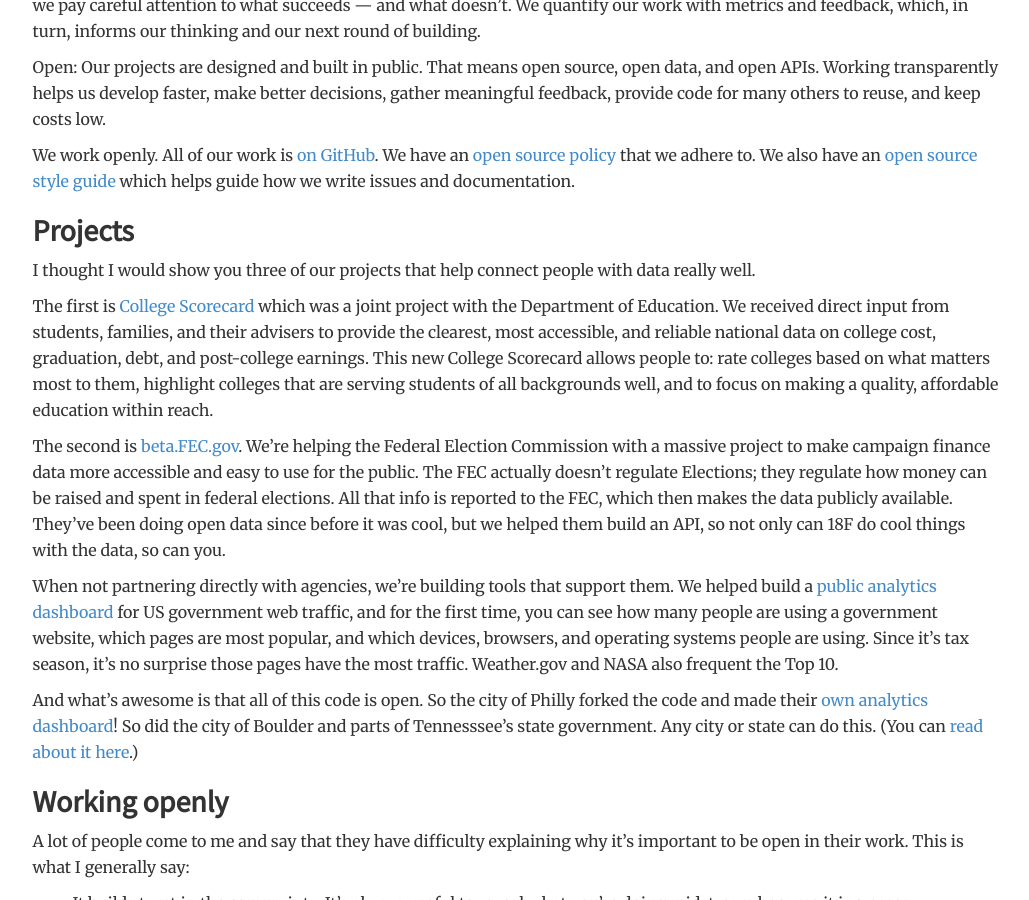
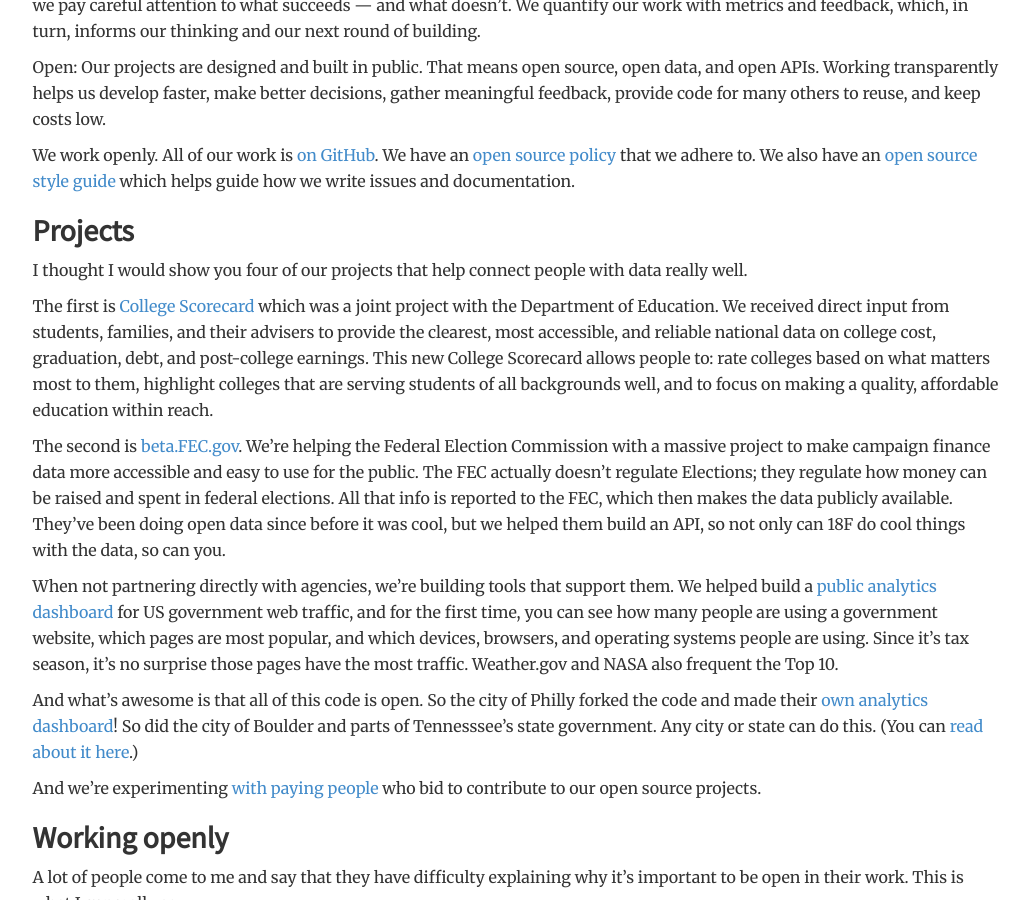
Before and after one commit to melodykramer/old-website, a Jekyll site: the page built from _posts/2016-03-05-open-data-day-notes.md, in a window 1280 px wide and 900 px high, scrolled down 799 px. Shown: the whole window, without its empty margins (123-1152 px from the left). Built offline with Jekyll 4.4.1, drawn with Linux system fonts in a browser that asks for light colours.

Commit message:
Update 2016-03-05-open-data-day-notes.md

```diff
--- a/_posts/2016-03-05-open-data-day-notes.md
+++ b/_posts/2016-03-05-open-data-day-notes.md
@@ -27,7 +27,7 @@
 
 ## Projects
 
-I thought I would show you three of our projects that help connect people with data really well.
+I thought I would show you four of our projects that help connect people with data really well.
 
 The first is [College Scorecard](https://collegescorecard.ed.gov/) which was a joint project with the Department of Education. We received direct input from students, families, and their advisers to provide the clearest, most accessible, and reliable national data on college cost, graduation, debt, and post-college earnings. This new College Scorecard allows people to: rate colleges based on what matters most to them, highlight colleges that are serving students of all backgrounds well, and to focus on making a quality, affordable education within reach.
 
@@ -36,6 +36,8 @@
 When not partnering directly with agencies, we’re building tools that support them. We helped build a [public analytics dashboard](https://analytics.usa.gov/) for US government web traffic, and for the first time, you can see how many people are using a government website, which pages are most popular, and which devices, browsers, and operating systems people are using. Since it’s tax season, it’s no surprise those pages have the most traffic. Weather.gov and NASA also frequent the Top 10.
 
 And what’s awesome is that all of this code is open. So the city of Philly forked the code and made their [own analytics dashboard](http://analytics.phila.gov/)! So did the city of Boulder and parts of Tennesssee’s state government. Any city or state can do this. (You can [read about it here](https://18f.gsa.gov/2016/01/06/tips-for-adapting-analytics-usa-gov/).)
+
+And we're experimenting [with paying people](https://micropurchase.18f.gov/) who bid to contribute to our open source projects.
 
 ## Working openly
 
```
